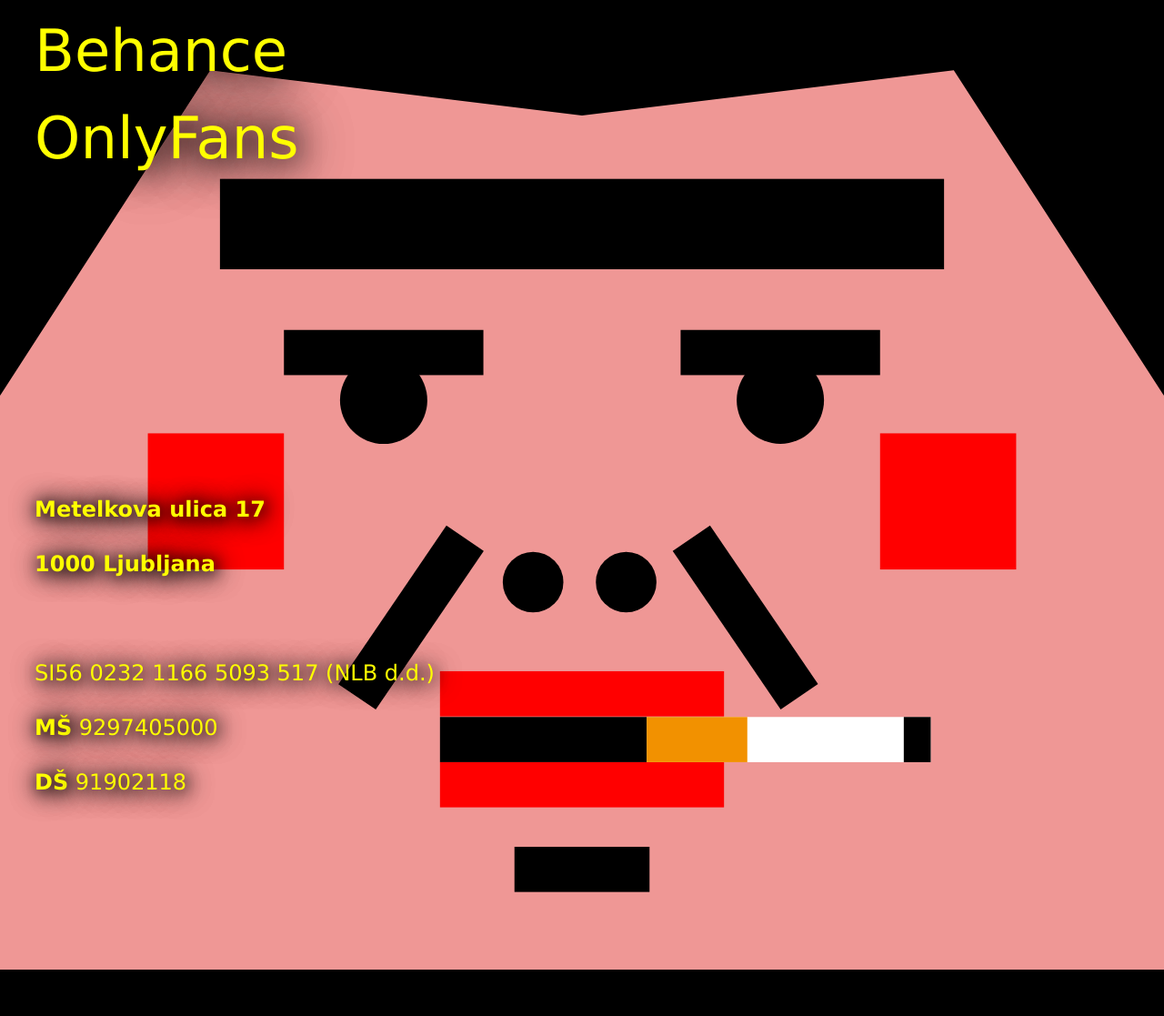
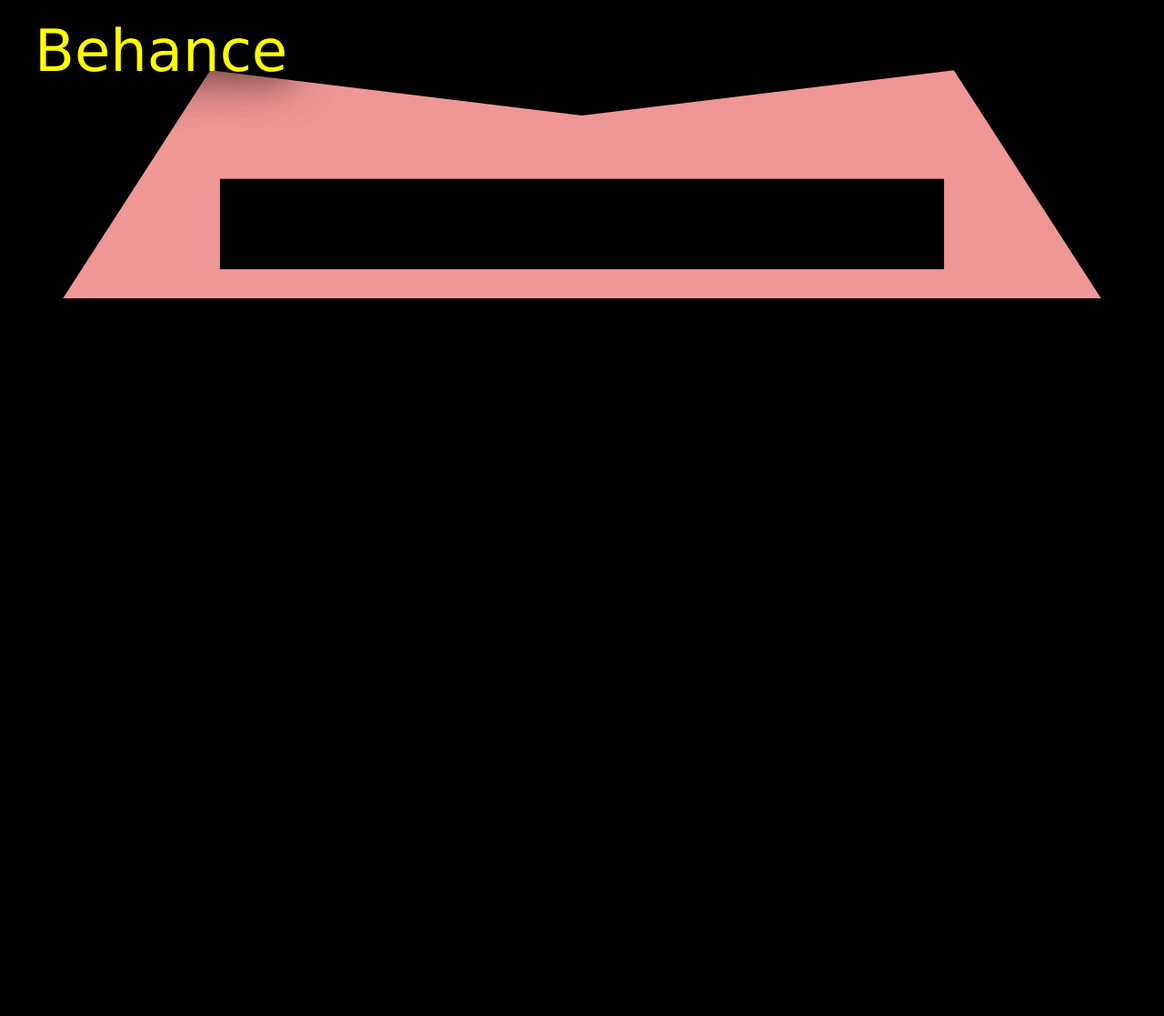
Before and after one commit to crt-mate/crt-mate.github.io, a plain HTML site: page index.html in a window 1280 px wide. Shown: the part 1494-2611 px from the top of the page at 91% size. After the commit the page ends 1822 px from the top, so only its background shows below. Drawn offline with Linux system fonts and the light colour scheme.

Commit message:
Update index.html

```diff
--- a/index.html
+++ b/index.html
@@ -67,23 +67,9 @@ body {
 	<a href="https://www.instagram.com/crtmate/" style="font-size: 4em; text-decoration: none;">Instagram<br>
 	<a href="https://www.facebook.com/crt.mate/" style="font-size: 4em; text-decoration: none;">Facebook<br>
 	<a href="https://www.behance.net/crtmate" style="font-size: 4em; text-decoration: none;">Behance<br>
-	<a href="onlyfans.jpg" style="font-size: 4em; text-decoration: none;">OnlyFans<br>
 	</a>
 	</p>
 </div>
-
-<div>
-	<p style="font-size: 1.5em; text-decoration: none; line-height: 2.5; text-shadow: 2px 2px 30px black, 2px 2px 30px black, 2px 2px 15px black">
-
-	<br><b>Metelkova ulica 17
-	<br>1000 Ljubljana</b>
-	<br>
-	<br>SI56 0232 1166 5093 517 (NLB d.d.)
-	<br><b>MŠ</b> 9297405000
-	<br><b>DŠ</b> 91902118
-	</p>
-</div>
-
 </body>
 
 </html>
```
